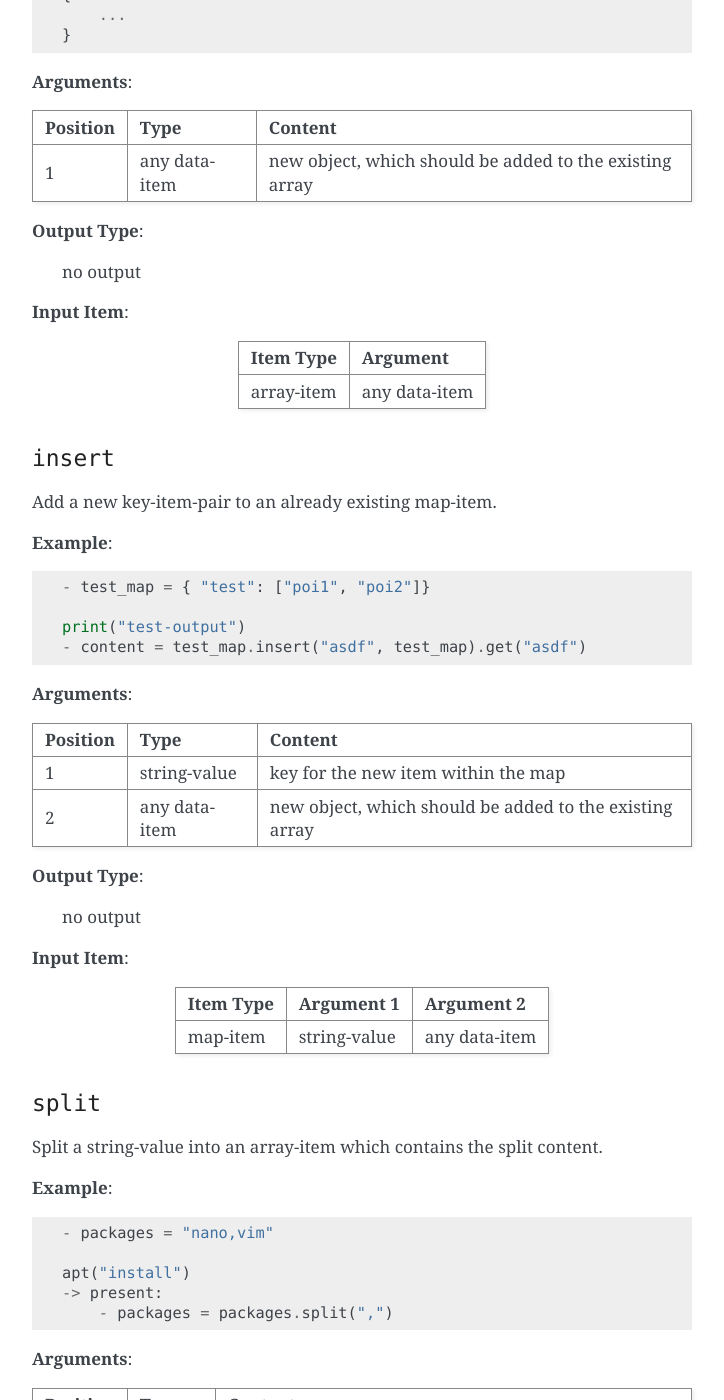
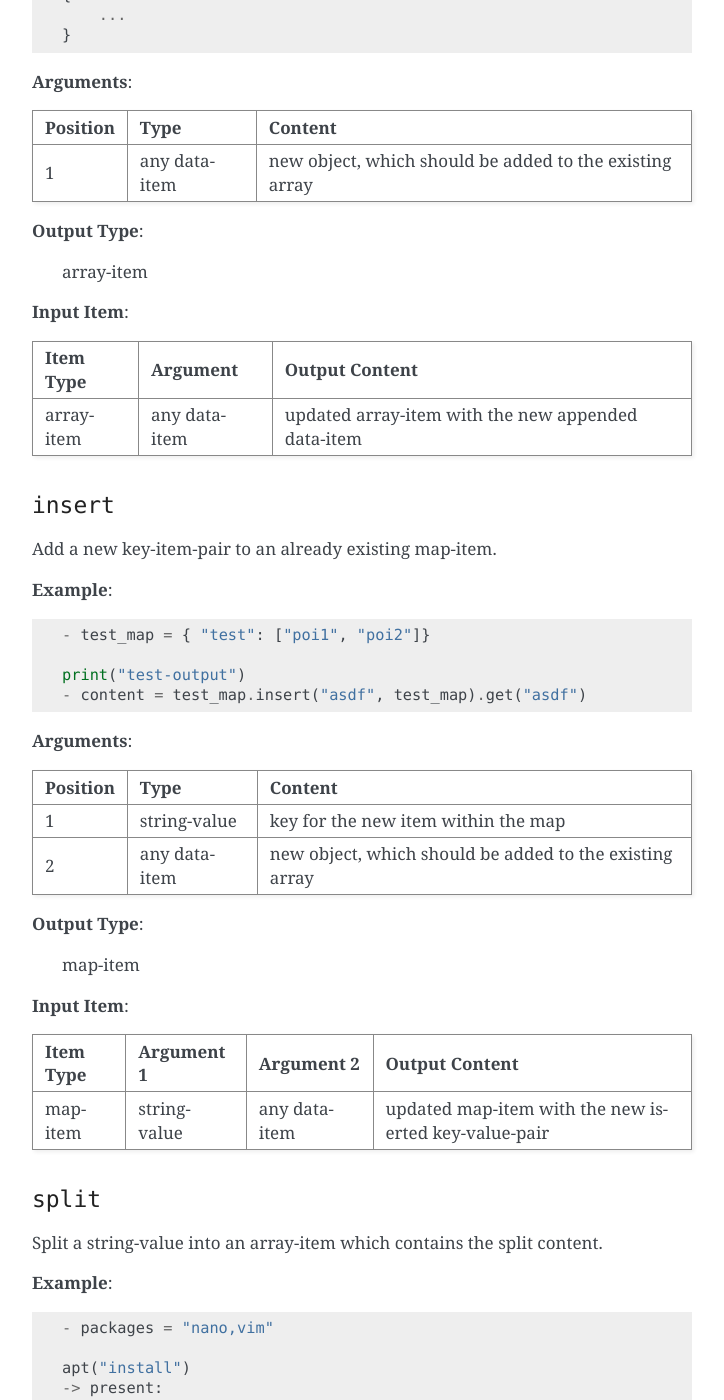
Before and after one commit to kitsudaiki/SakuraTree-Documentation, a Sphinx documentation site: the page built from source/syntax/functions.rst, in a window 1280 px wide and 1400 px high, scrolled down 2343 px. Shown: the whole window, without its empty margins (388-1112 px from the left). Built offline with Sphinx 7.4.7, drawn with Linux system fonts in a browser that asks for light colours.

Commit message:
fix output of append- and insert-function

```diff
--- a/source/syntax/functions.rst
+++ b/source/syntax/functions.rst
@@ -160,21 +160,22 @@ Add a new item to an existing list.
 
 **Output Type**:
 
-    no output
+    array-item
 
 **Input Item**:
 
-.. tabularcolumns:: |m{0.29\textwidth}|m{0.66\textwidth}|
+.. tabularcolumns:: |m{0.29\textwidth}|m{0.23\textwidth}|m{0.40\textwidth}|
 
 .. list-table::
     :header-rows: 1
 
     * - **Item Type**
       - **Argument**
+      - **Output Content**
 
     * - array-item
       - any data-item
-
+      - updated array-item with the new appended data-item
 
 
 ``insert``
@@ -214,11 +215,11 @@ Add a new key-item-pair to an already existing map-item.
 
 **Output Type**:
 
-    no output
+    map-item
 
 **Input Item**:
 
-.. tabularcolumns:: |m{0.1\textwidth}|m{0.3\textwidth}|m{0.53\textwidth}|
+.. tabularcolumns:: |m{0.1\textwidth}|m{0.2\textwidth}|m{0.2\textwidth}|m{0.40\textwidth}|
 
 .. list-table::
     :header-rows: 1
@@ -226,10 +227,12 @@ Add a new key-item-pair to an already existing map-item.
     * - **Item Type**
       - **Argument 1**
       - **Argument 2**
+      - **Output Content**
 
     * - map-item
       - string-value
       - any data-item
+      - updated map-item with the new iserted key-value-pair
 
 
 ``split``
@@ -261,6 +264,12 @@ Split a string-value into an array-item which contains the split content.
     * - 1
       - string-value
       - Only a string of one single character to identify the position, where to split. If the string is longer, only the first character of the string is used. A special case is the line break, which consist of the characters "\n".
+
+
+.. raw:: latex
+
+    \newpage
+
 
 **Output Type**:
 
```
Also changed, not shown: other parts of source/syntax/functions.rst (+5 -5 lines).
